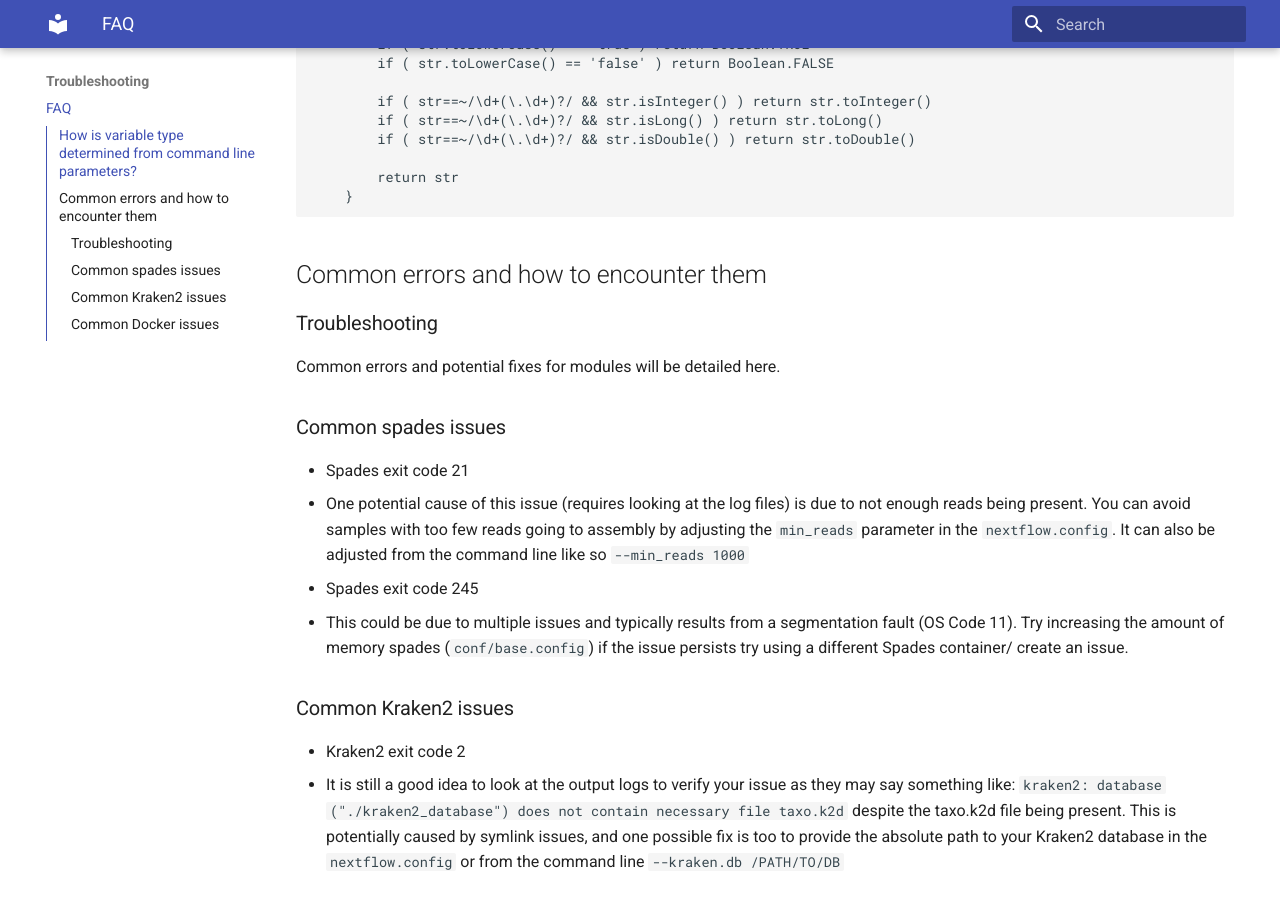
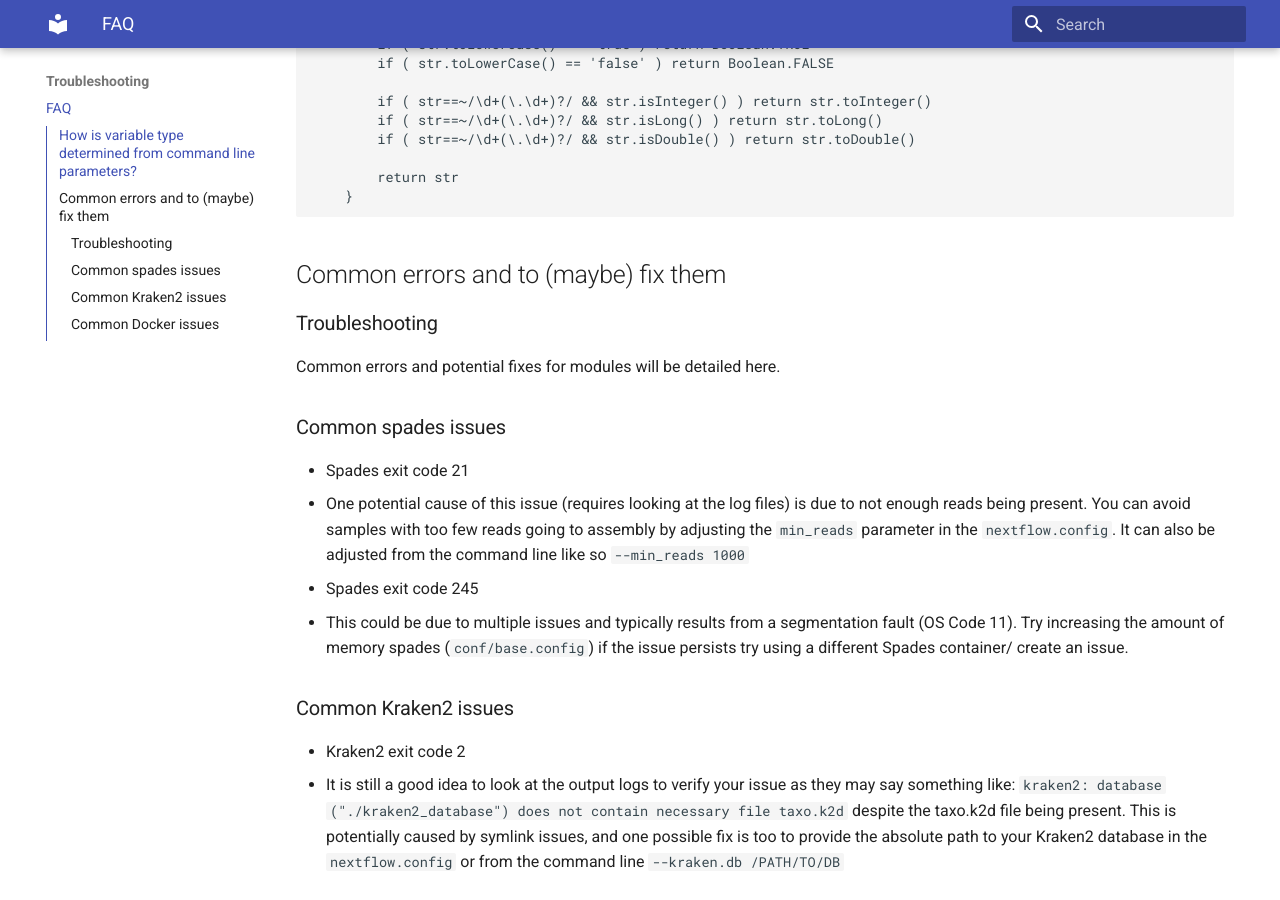
Before and after one commit to phac-nml/mikrokondo, an MkDocs documentation site: the page built from docs/troubleshooting/FAQ.md, in a window 1280 px wide and 900 px high, scrolled down 490 px. Built offline with MkDocs 1.6.1 and Material for MkDocs 9.7.7, drawn with Linux system fonts in a browser that asks for light colours.

Commit message:
fixed docs

````diff
--- a/docs/troubleshooting/FAQ.md
+++ b/docs/troubleshooting/FAQ.md
@@ -22,7 +22,7 @@ The way a variable type is determined from the command line can be found in the
     }
 ```
 
-## Common errors and how to encounter them
+## Common errors and to (maybe) fix them
 
 ### Troubleshooting
 
````
